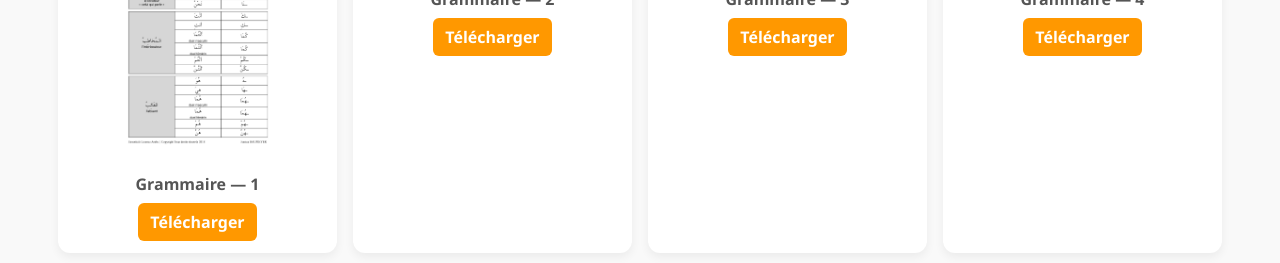
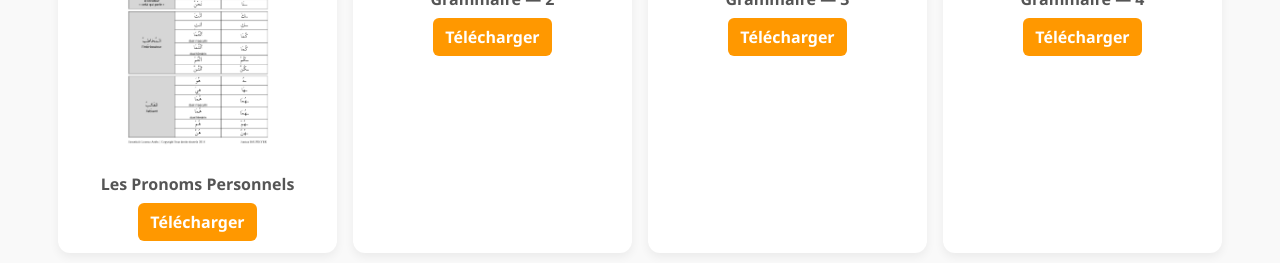
Before and after one commit to Rihaaam/rihaaam.github.io-apprentissage-langues, a plain HTML site: page cours-arabe.html in a window 1280 px wide. Shown: the part 266-529 px from the top of the page. Drawn offline with Linux system fonts and the light colour scheme.

Commit message:
Update cours-arabe.html

```diff
--- a/cours-arabe.html
+++ b/cours-arabe.html
@@ -163,7 +163,7 @@ nav ul li ul li a:hover {
     <div class="pdf-container four-per-row">
       <div class="pdf-item">
         <a href="assets/pdf/pronoms_personnels_riam_cours-arabe.pdf" download><img src="assets/images/vignette-pdf-pronoms-personnels.png" alt="Les Pronoms Personnels en Arabe"></a>
-        <p>Grammaire — 1</p>
+        <p>Les Pronoms Personnels</p>
         <a class="download-btn" href="assets/pdf/pronoms_personnels_riam_cours-arabe.pdf" download>Télécharger</a>
       </div>
       <div class="pdf-item">
```
